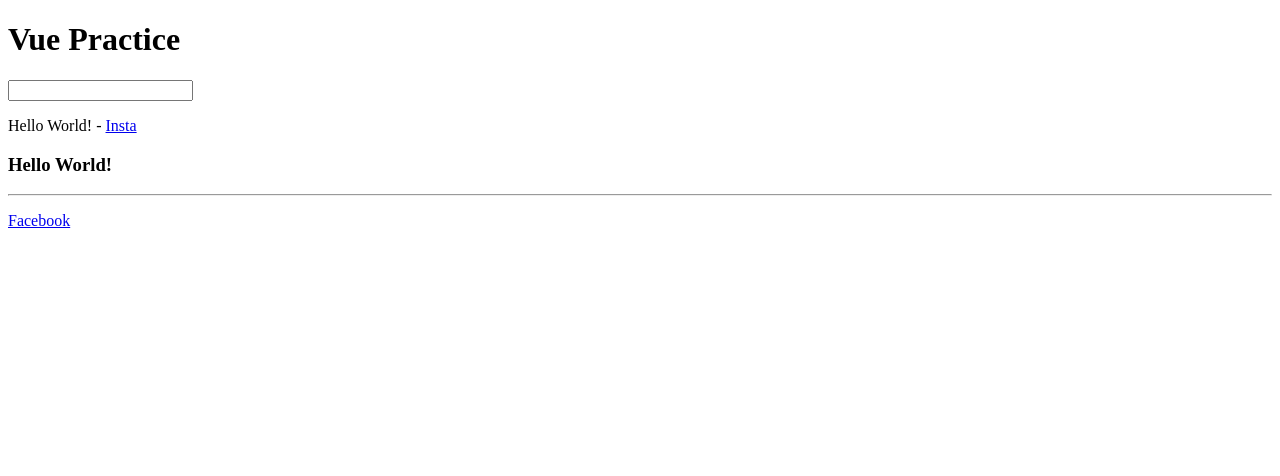
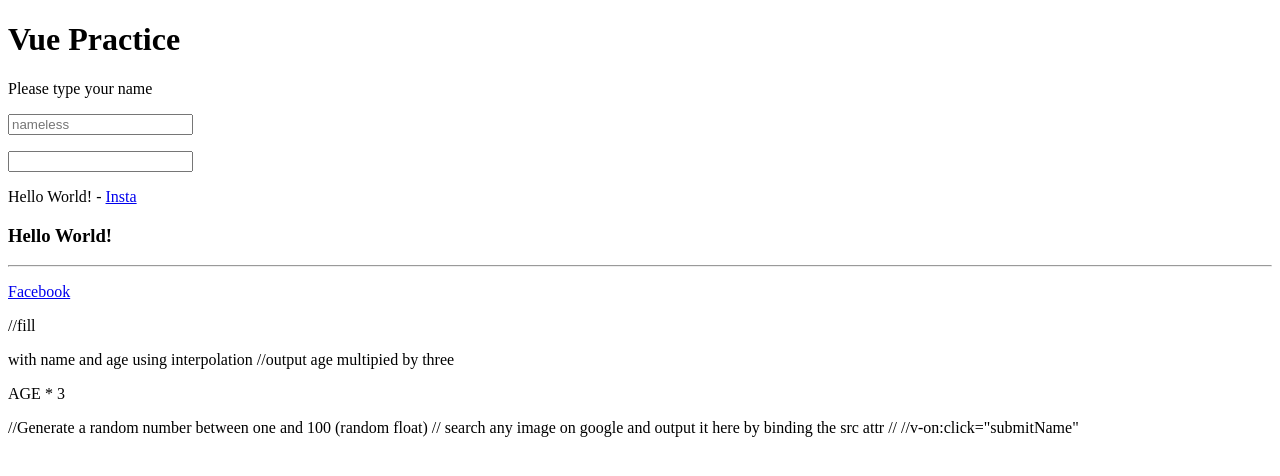
Before and after one commit to JupiterLikeThePlanet/vue-projects, a plain HTML site: page index.html in a window 1280 px wide. Drawn offline with Linux system fonts and the light colour scheme.

Commit message:
Add a change name input

```diff
--- a/index.html
+++ b/index.html
@@ -10,6 +10,14 @@
 <body>
 	<div id="app">
 		<h1 v-once> {{ title }}</h1>
+		<p>Please type your name</p>
+
+		<input type="text" ref="nameInput" v-on:input="changeName" v-bind:placeholder="placeholderName"></input>
+
+		<p> {{name}}</p>
+
+
+
 		<input type="text" v-on:input="changeGreeting"></input>
 		<p>{{ greeting }} - <a v-bind:href="link"> Insta </a> </p>
 		<h3>{{ showGreeting()}}</h3>
@@ -25,20 +33,40 @@
 				greeting: 'Hello World!',
 				link: 'https://www.instagram.com/',
 				title: 'Vue Practice',
-				finishedLink: "<a href='https://www.facebook.com'> Facebook </a>"
+				finishedLink: "<a href='https://www.facebook.com'> Facebook </a>",
+				placeholderName: "nameless",
+				name: ""
 			},
 			methods: {
 				changeGreeting: function(event) {
-					this.greeting = event .target.value;
+					this.greeting = event.target.value;
+					// this.title = event .target.value;
+				},
+				changeName: function(event) {
+					this.name = event.target.value;
 					// this.title = event .target.value;
 				},
 				showGreeting: function(){
 					//this.title = 'CHANGED?'
 					return this.greeting
 				}
+//				submitName: function(event){
+//					this.name = event.target.value
+//				}
 
 			}
 		})
 	</script>
 </body>
 </html>
+
+
+//fill <p> with name and age using interpolation
+	//output age multipied by three <p> AGE * 3 </p>
+//Generate a random number between one and 100 (random float)
+// search any image on google and output it here by binding the src attr
+//
+
+
+
+//v-on:click="submitName"
```
